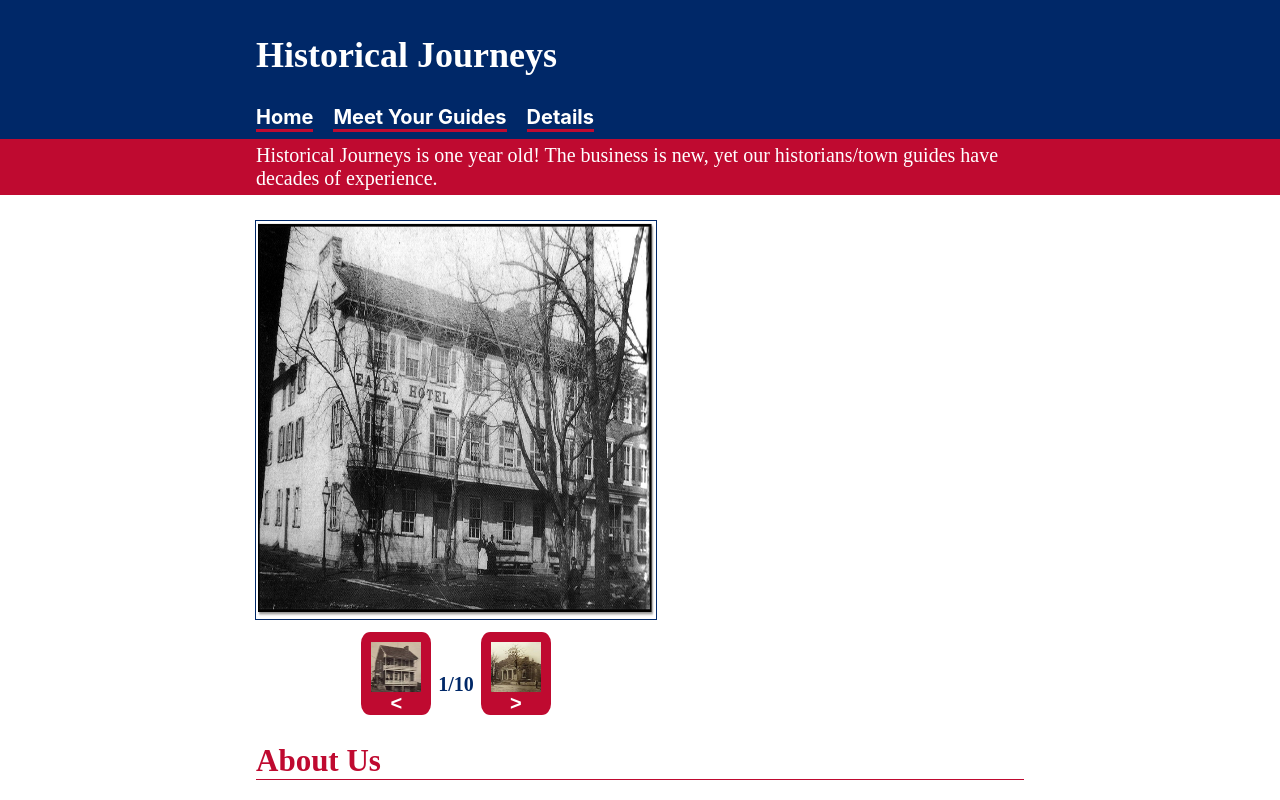
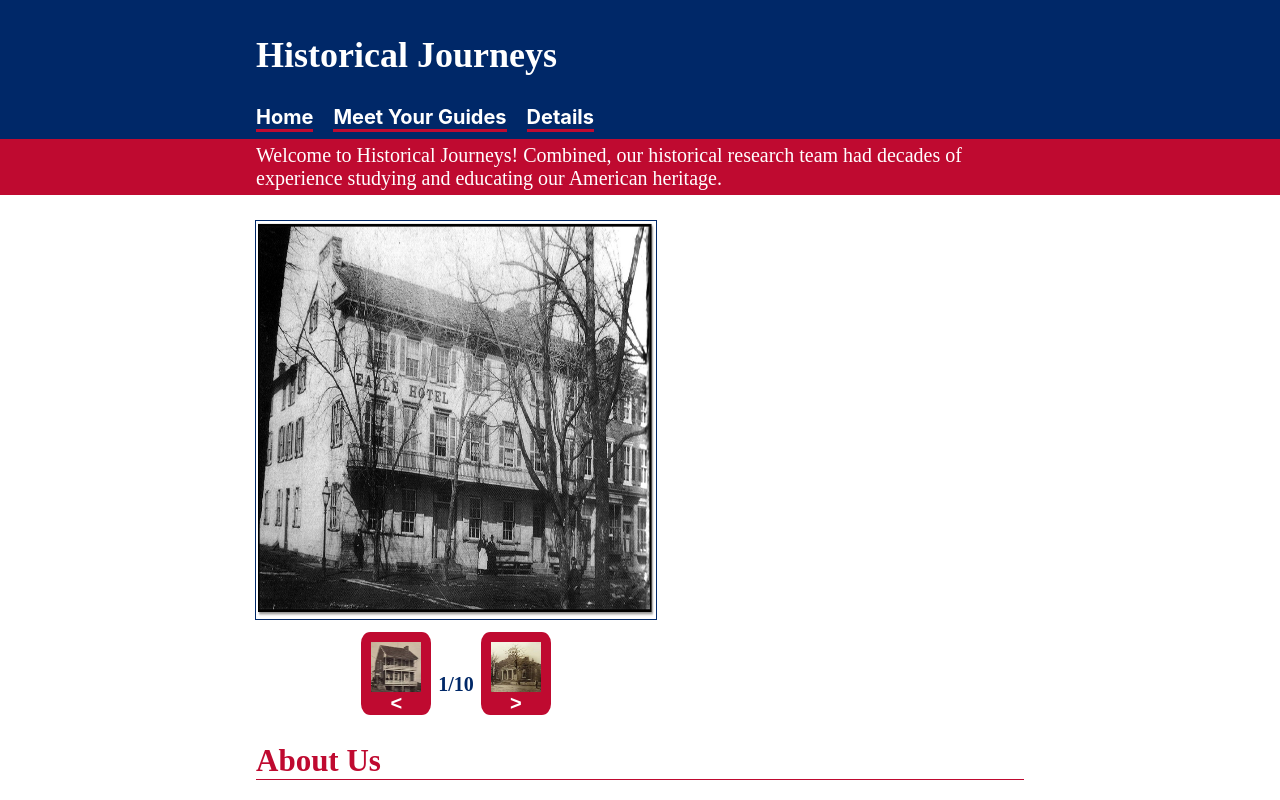
Before and after one commit to GainorJoshua-FS/HistoricalJourneys, a React (Create React App) app: page / in a window 1280 px wide. Shown: the top 800 px of the page. Built offline with nearby package versions, Linux system fonts and the light colour scheme; a web font is replaced by a local one.

Commit message:
Changed alert banner text

```diff
--- a/src/components/AlertBanner.js
+++ b/src/components/AlertBanner.js
@@ -4,7 +4,7 @@ function AlertBanner() {
     return (
         <div style={styles.div}>
             <p style={styles.inner}>
-                Historical Journeys is one year old! The business is new, yet our historians/town guides have decades of experience.
+                Welcome to Historical Journeys! Combined, our historical research team had decades of experience studying and educating our American heritage.
             </p>
         </div>
     )
```
